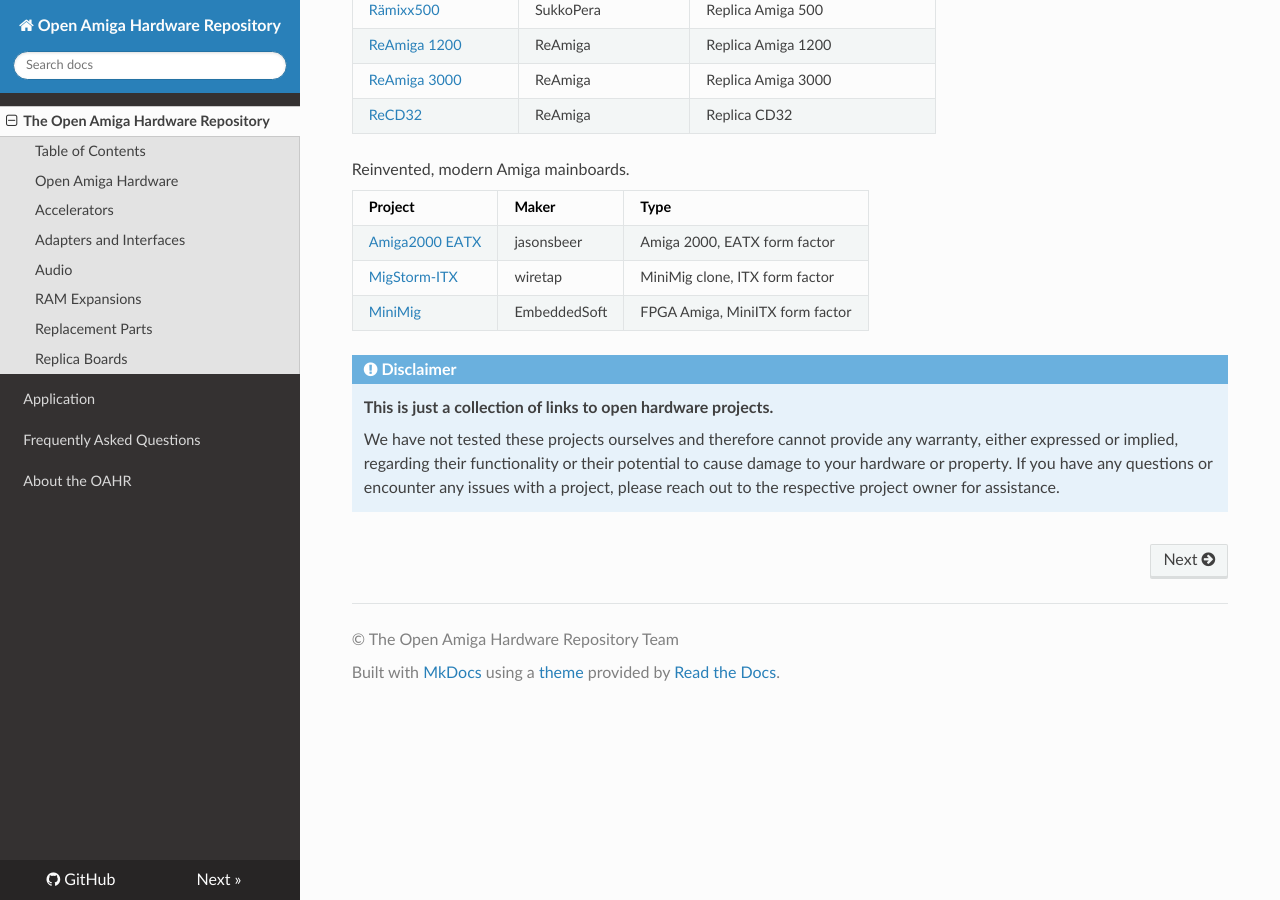
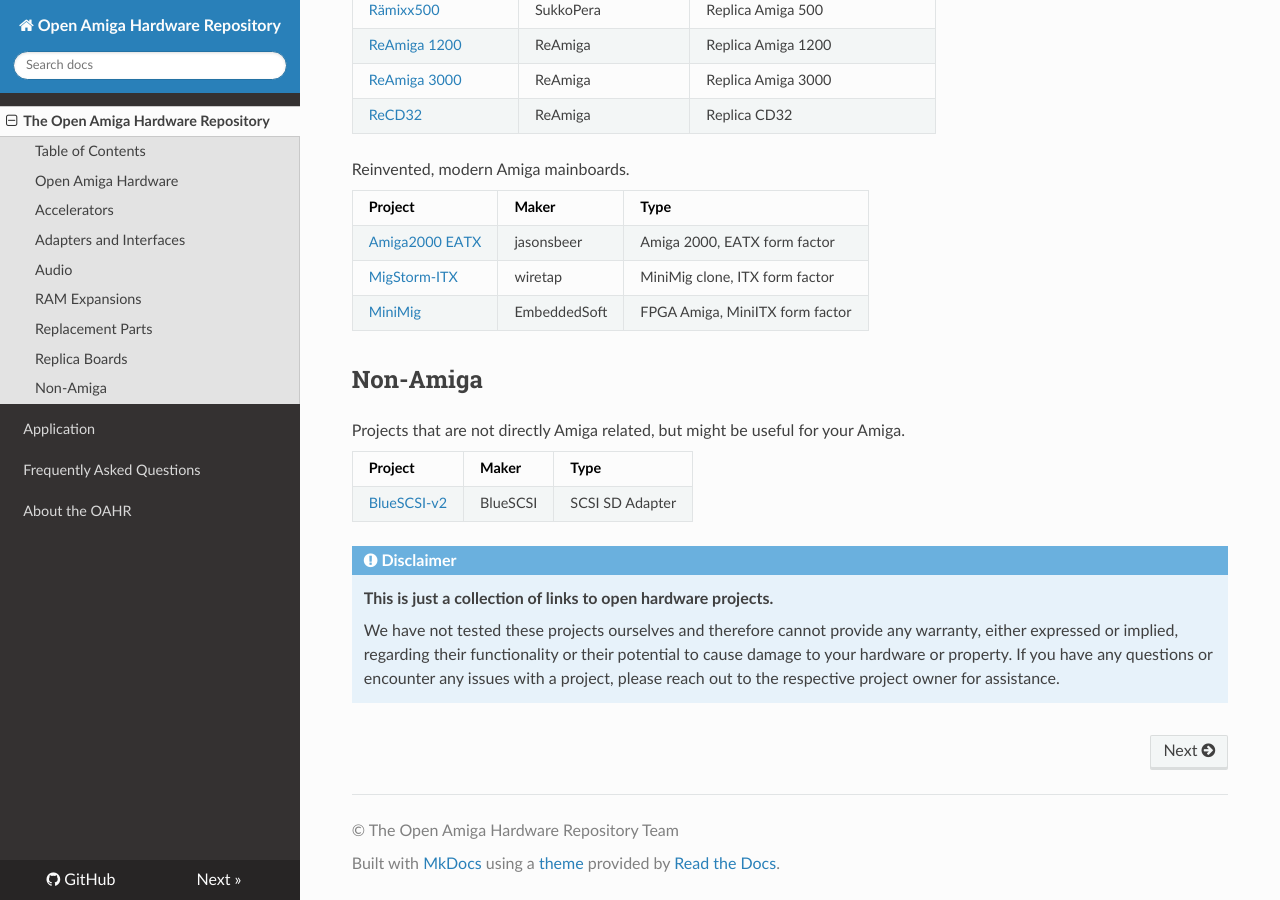
Before and after one commit to oahr/oahr, an MkDocs documentation site: the page built from src/index.md, in a window 1280 px wide and 900 px high, scrolled down 2897 px. Built offline with MkDocs 1.6.1, drawn with Linux system fonts in a browser that asks for light colours.

Commit message:
Add BlueSCSI

```diff
--- a/src/index.md
+++ b/src/index.md
@@ -111,6 +111,15 @@
 | [MigStorm-ITX](https://github.com/wiretap-retro/MigStorm-ITX) | wiretap | MiniMig clone, ITX form factor |
 | [MiniMig](https://www.minimig.ca/) | EmbeddedSoft | FPGA Amiga, MiniITX form factor |
 
+## Non-Amiga
+
+Projects that are not directly Amiga related, but might be useful for your Amiga.
+
+| Project  | Maker | Type |
+| -------- | ----- | ---- |
+| [BlueSCSI-v2](https://bluescsi.com/) | BlueSCSI | SCSI SD Adapter |
+
+
 !!! disclaimer
     **This is just a collection of links to open hardware projects.**
 
```
Also changed, not shown: docs/index.html (+21 -1 lines), docs/search/search_index.json (+1 -1 lines), docs/sitemap.xml (+4 -4 lines), 1 other file.
